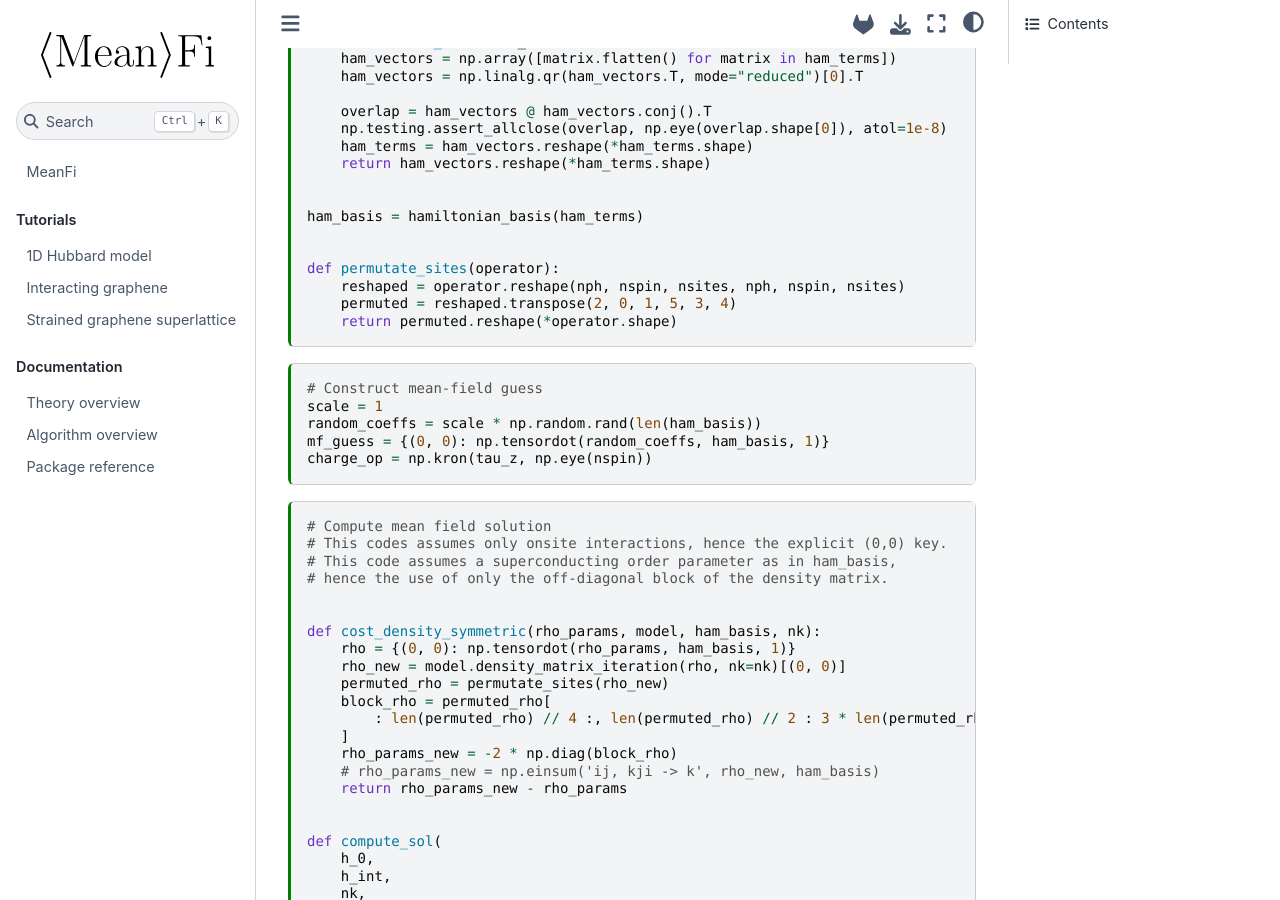
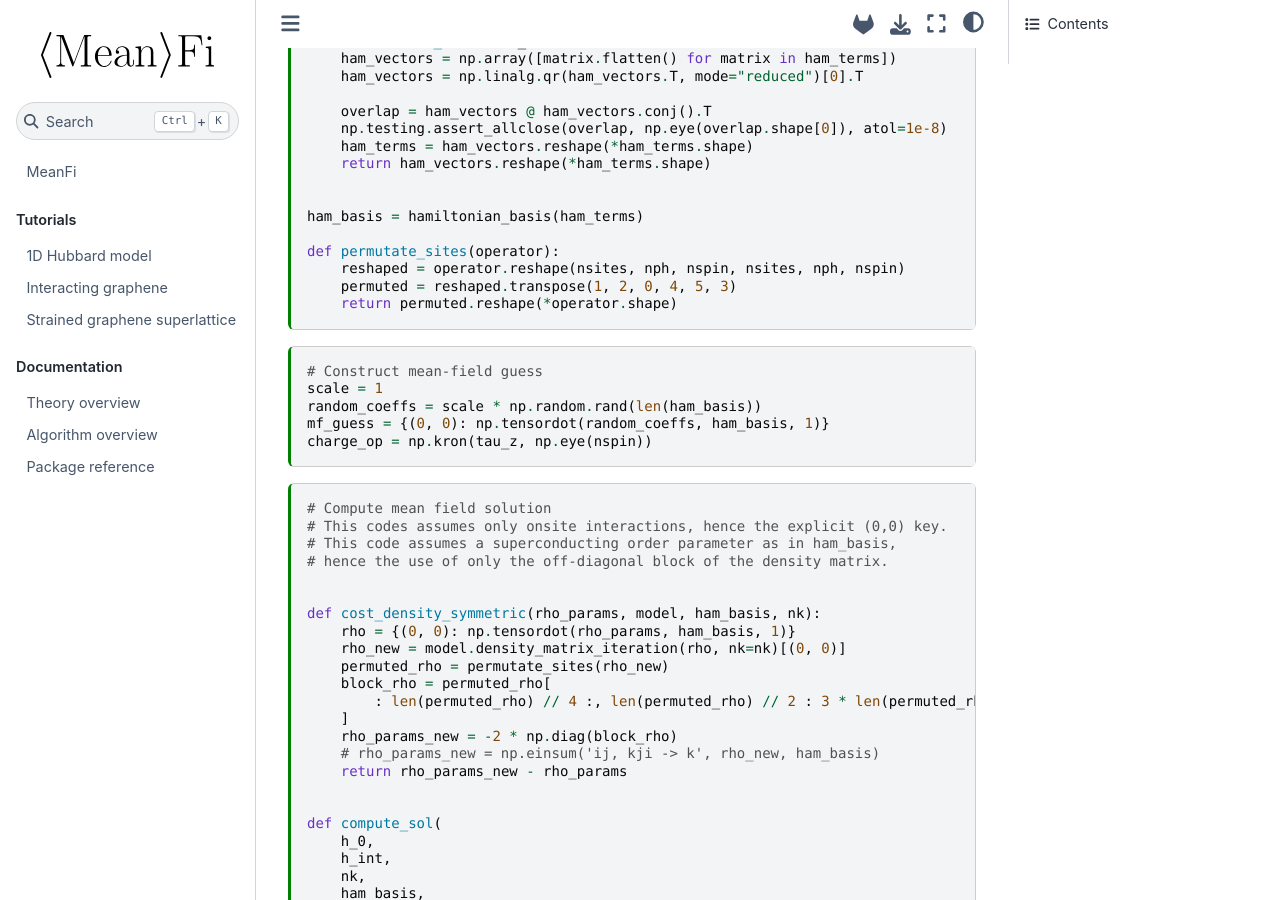
Before and after one commit to quantum-tinkerer/MeanFi, a Sphinx documentation site: the page built from docs/source/tutorial/superconducting_2d.md, in a window 1280 px wide and 900 px high, scrolled down 1365 px. Built offline with Sphinx 7.4.7 and the Sphinx Book theme 1.1.4, drawn with Linux system fonts in a browser that asks for light colours; the version number could not be read and is left out.

Commit message:
fix permutation function

````diff
--- a/docs/source/tutorial/superconducting_2d.md
+++ b/docs/source/tutorial/superconducting_2d.md
@@ -117,10 +117,9 @@ def hamiltonian_basis(ham_terms):
 
 ham_basis = hamiltonian_basis(ham_terms)
 
-
 def permutate_sites(operator):
-    reshaped = operator.reshape(nph, nspin, nsites, nph, nspin, nsites)
-    permuted = reshaped.transpose(2, 0, 1, 5, 3, 4)
+    reshaped = operator.reshape(nsites, nph, nspin, nsites, nph, nspin)
+    permuted = reshaped.transpose(1, 2, 0, 4, 5, 3)
     return permuted.reshape(*operator.shape)
 
 ```
````
